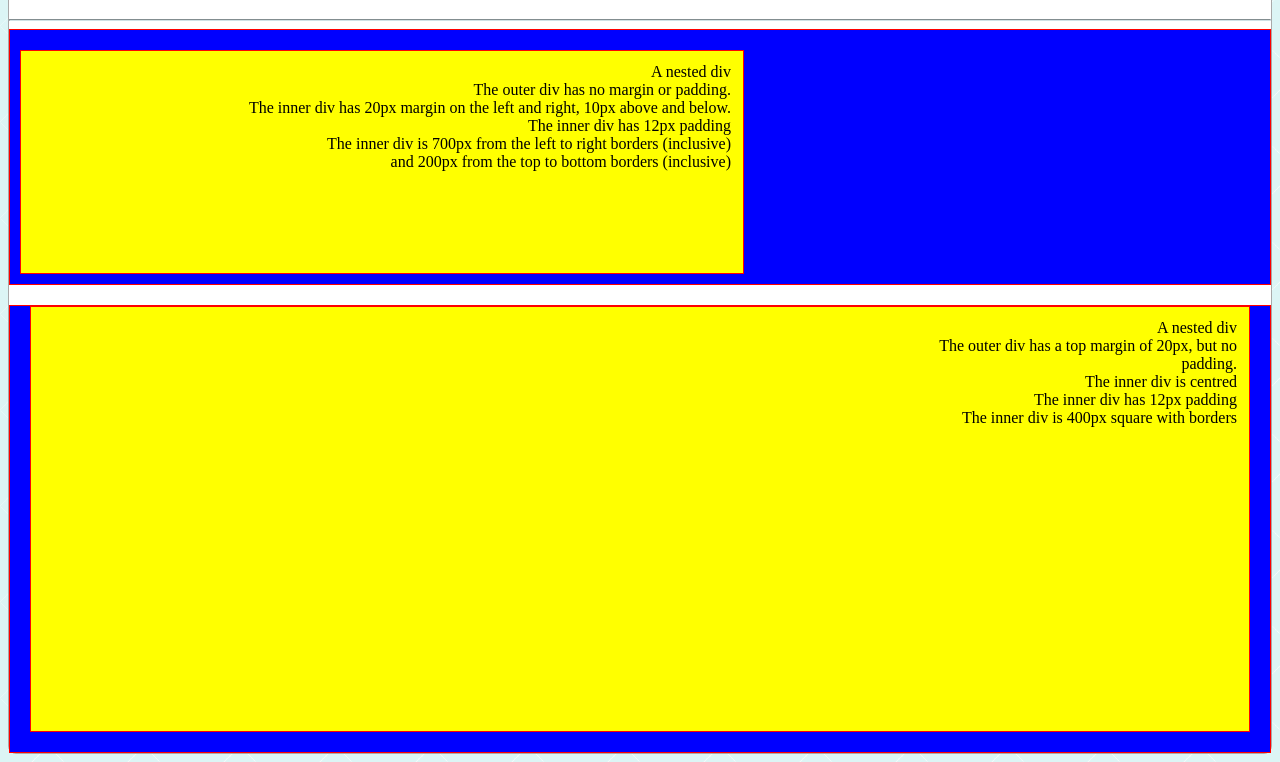
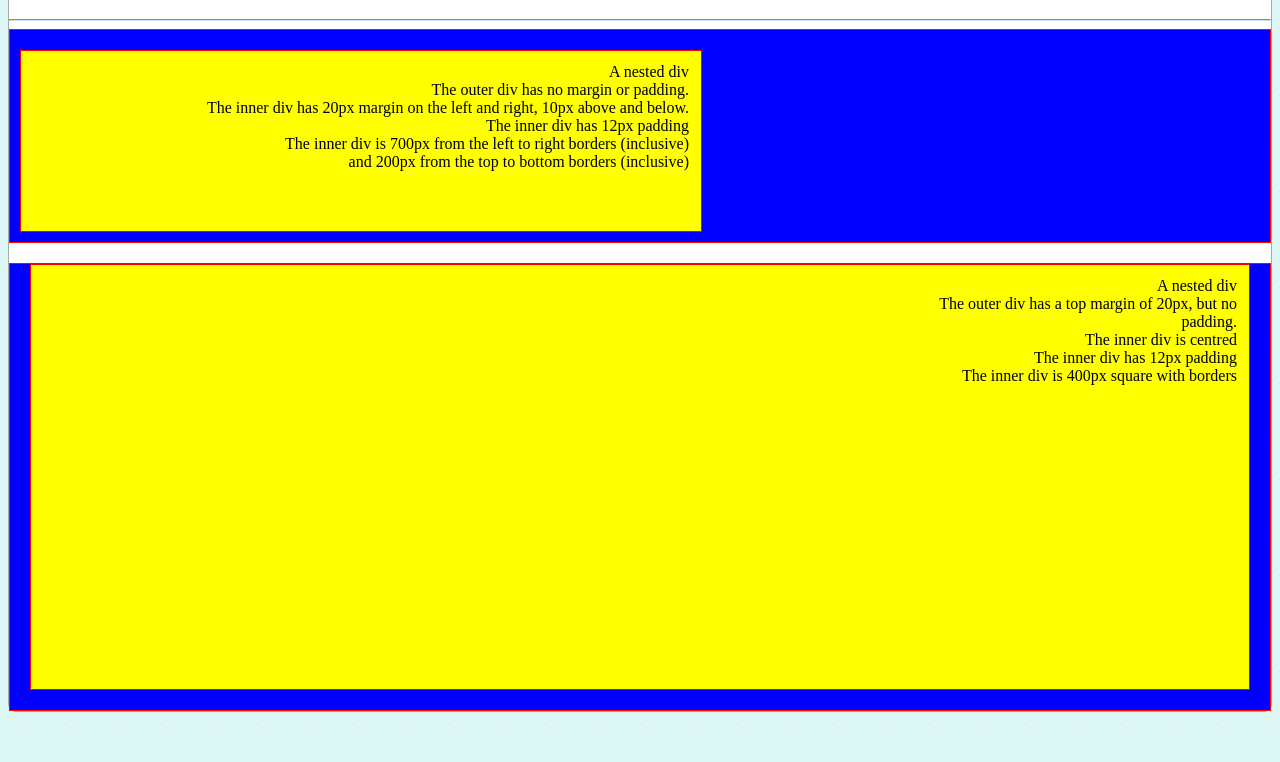
Before and after one commit to Fulzske/2022-s1-wdc, a plain HTML site: page prac2/task2-7.html in a window 1280 px wide. Shown: the part 70-832 px from the top of the page. After the commit the page ends 800 px from the top, so only its background shows below. Drawn offline with Linux system fonts and the light colour scheme.

Commit message:
Your Message

```diff
--- a/prac2/prac2.css
+++ b/prac2/prac2.css
@@ -20,8 +20,8 @@ body  {
     margin: 20px 20px 10px 10px;
     padding: 12px;
     text-align: right;
-    width:698px;
-    height:198px;
+    width:656px;
+    height:156px;
 }
 
 #divOuter2 {
```
